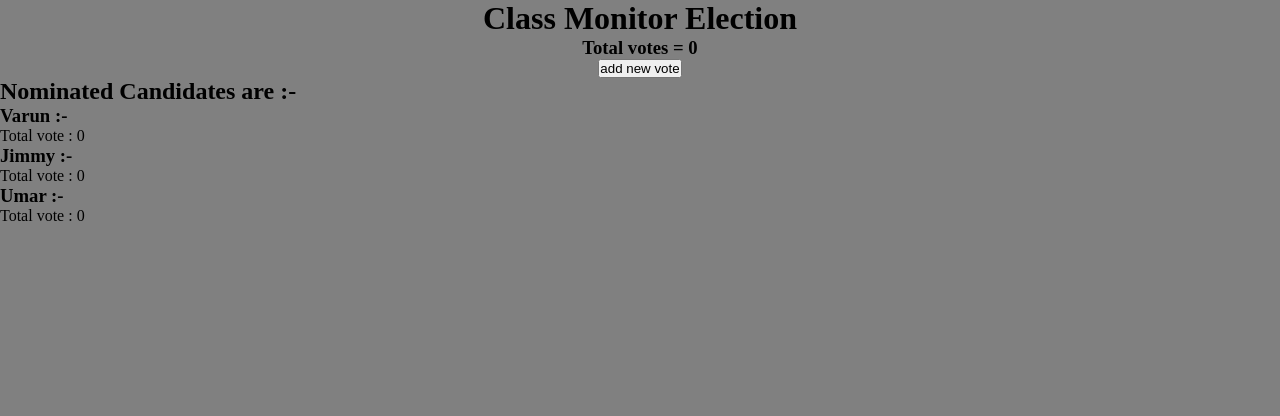
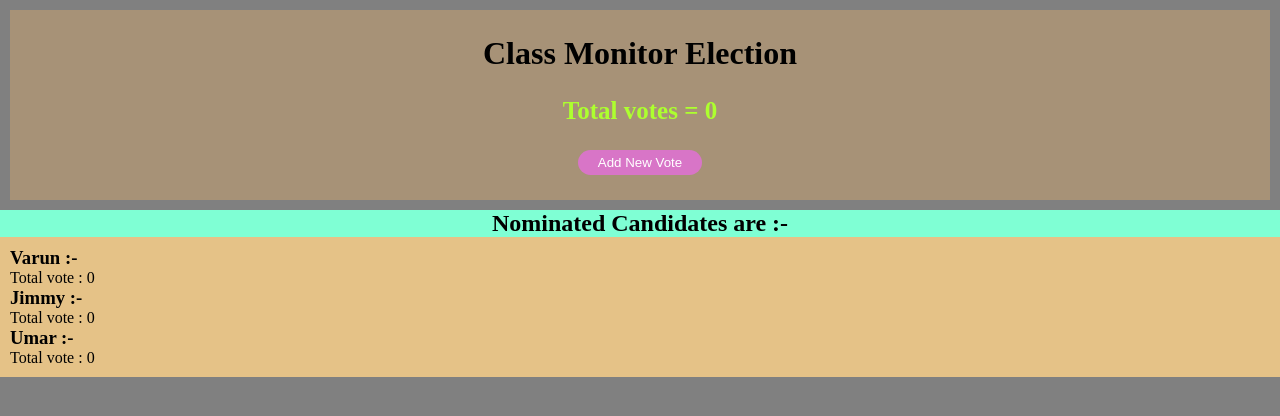
Before and after one commit to CoolShivas/React_Class_Monitor_Election, a React (Vite) app in the folder class_monitor_voting_website/: page / in a window 1280 px wide. Shown: the top 416 px of the page. Built offline with nearby package versions, Linux system fonts and the light colour scheme.

Commit message:
CSS_Added

```diff
--- a/class_monitor_voting_website/src/App.jsx
+++ b/class_monitor_voting_website/src/App.jsx
@@ -1,4 +1,4 @@
-import { useContext } from "react";
+
 import DisplayData from "./components/DisplayData";
 import InputForm from "./components/InputForm";
 import AppName from "./components/AppName";
--- a/class_monitor_voting_website/src/components/AppName.jsx
+++ b/class_monitor_voting_website/src/components/AppName.jsx
@@ -1,3 +1,4 @@
+import classes from "./AppName.module.css";
 import { useContext } from "react";
 import { ElectionContext } from "../store/ElectionContext";
 
@@ -8,11 +9,11 @@ const AppName = () => {
     const totalVotes = publicVoters.length;
 
     return <>
-        <center>
+        <center className={classes.header}>
             <h1> Class Monitor Election
             </h1>
-            <h3> Total votes = {totalVotes} </h3>
-            <button onClick={showInputForm}> add new vote </button>
+            <h3 className={classes.headerTotal}> Total votes = {totalVotes} </h3>
+            <button onClick={showInputForm} className={classes.add_new_voteBtn}> add new vote </button>
         </center>
     </>
 }
--- /dev/null
+++ b/class_monitor_voting_website/src/components/AppName.module.css
@@ -0,0 +1,29 @@
+.header {
+    background-color: #A79277;
+    margin: 10px;
+    padding: 25px;
+}
+
+.headerTotal {
+    color: greenyellow;
+    padding: 25px;
+    font-size: 25px;
+}
+
+
+.add_new_voteBtn {
+    background-color: #D875C7;
+    padding: 5px 20px;
+
+    border-radius: 20px;
+    -webkit-border-radius: 20px;
+    -moz-border-radius: 20px;
+    -ms-border-radius: 20px;
+    -o-border-radius: 20px;
+
+    border: none;
+    text-transform: capitalize;
+    font-weight: 500;
+    color: white;
+
+}
--- a/class_monitor_voting_website/src/components/DisplayData.jsx
+++ b/class_monitor_voting_website/src/components/DisplayData.jsx
@@ -1,3 +1,4 @@
+import classes from "./DisplayData.module.css";
 import { useContext } from "react";
 import { ElectionContext } from "../store/ElectionContext";
 
@@ -19,6 +20,8 @@ const DisplayData = () => {
 
     return <>
         <h2> Nominated Candidates are :- </h2>
+        <div className={classes.super_container}>
+            <div className={classes.container}>
                 <ul>
 
                     {Object.keys(standingCandidates).map((brr) => {
@@ -29,7 +32,9 @@ const DisplayData = () => {
                                 {standingCandidates[brr].map((crr) => {
                                     return <li key={crr}>
                                         {crr}
-                                <button onClick={() => { subtractionOfVotes(crr) }}> Cancel </button>
+                                        <button onClick={() => { subtractionOfVotes(crr) }}
+                                            className={classes.cancelBtn}
+                                        > Cancel </button>
                                     </li>
                                 })}
                             </ul>
@@ -40,6 +45,8 @@ const DisplayData = () => {
                     })}
 
                 </ul>
+            </div>
+        </div>
     </>
 }
 
--- /dev/null
+++ b/class_monitor_voting_website/src/components/DisplayData.module.css
@@ -0,0 +1,23 @@
+h2 {
+    background-color: aquamarine;
+    text-align: center;
+}
+
+.super_container {
+    list-style: none;
+    background-color: #E5C287;
+}
+
+.container {
+    padding: 10px;
+}
+
+.cancelBtn {
+    background-color: orange;
+    padding: 2px;
+    border-radius: 10px;
+    -webkit-border-radius: 10px;
+    -moz-border-radius: 10px;
+    -ms-border-radius: 10px;
+    -o-border-radius: 10px;
+}
--- a/class_monitor_voting_website/src/components/InputForm.jsx
+++ b/class_monitor_voting_website/src/components/InputForm.jsx
@@ -1,3 +1,4 @@
+import classes from "./InputForm.module.css";
 import ModalLayout from "./UI/ModalLayout";
 import { useState } from "react";
 
@@ -35,13 +36,14 @@ const InputForm = ({ additionOfVotesABC, hideInputFormABC }) => {
     }
 
     return <ModalLayout hideInputFormABC={hideInputFormABC}>
-        <form onSubmit={formSubmitHandler}>
+        <form onSubmit={formSubmitHandler} className={classes.form_class}>
             <label htmlFor="studentName"> Student Name </label>
             <input type="text"
                 name="studentName"
                 id="studentName"
                 onChange={handlerOnChangeName}
                 value={classMateName}
+                placeholder="enter your name"
             />
 
 
@@ -51,6 +53,7 @@ const InputForm = ({ additionOfVotesABC, hideInputFormABC }) => {
                 id="chooseMonitor"
                 onChange={handlerOnChangeOption}
                 value={electedPerson}
+                className={classes.selector}
             >
                 <option value="none"> None </option>
                 <option value="Varun"> Varun </option>
@@ -58,8 +61,9 @@ const InputForm = ({ additionOfVotesABC, hideInputFormABC }) => {
                 <option value="Umar"> Umar </option>
             </select>
 
-            <button type="submit"> Vote </button>
-            <button onClick={hideInputFormABC}> X </button>
+            <button type="submit" className={classes.btn_vote}> Vote </button>
+            <button onClick={hideInputFormABC}
+                className={classes.hide_form}> X </button>
         </form>
 
     </ModalLayout>
--- /dev/null
+++ b/class_monitor_voting_website/src/components/InputForm.module.css
@@ -0,0 +1,38 @@
+.btn_vote {
+    background-color: #5D0E41;
+    color: white;
+    padding: 5px 18px;
+    border-radius: 25px;
+    -webkit-border-radius: 25px;
+    -moz-border-radius: 25px;
+    -ms-border-radius: 25px;
+    -o-border-radius: 25px;
+
+}
+
+.hide_form {
+    background-color: #ACE2E1;
+    padding: 3px 12px;
+    border: none;
+    border-radius: 10px;
+    -webkit-border-radius: 10px;
+    -moz-border-radius: 10px;
+    -ms-border-radius: 10px;
+    -o-border-radius: 10px;
+}
+
+.form_class {
+    display: flex;
+    flex-direction: column;
+    gap: 1rem;
+}
+
+input {
+    border: none;
+    padding: 5px 0;
+}
+
+.selector {
+    border: none;
+    padding: 5px 0;
+}
--- a/class_monitor_voting_website/src/components/UI/ModalLayout.module.css
+++ b/class_monitor_voting_website/src/components/UI/ModalLayout.module.css
@@ -3,10 +3,18 @@
     top: 20vh;
     left: 5%;
     width: 90%;
-    background-color: snow;
+    /* background-color: snow; */
     padding: 1rem;
     border-radius: 14px;
     z-index: 10;
+
+    background: #556270;
+    /* fallback for old browsers */
+    background: -webkit-linear-gradient(to right, #FF6B6B, #556270);
+    /* Chrome 10-25, Safari 5.1-6 */
+    background: linear-gradient(to right, #FF6B6B, #556270);
+    /* W3C, IE 10+/ Edge, Firefox 16+, Chrome 26+, Opera 12+, Safari 7+ */
+
 }
 
 .content {
```
Lines whose indentation alone changed are shown as unchanged.
